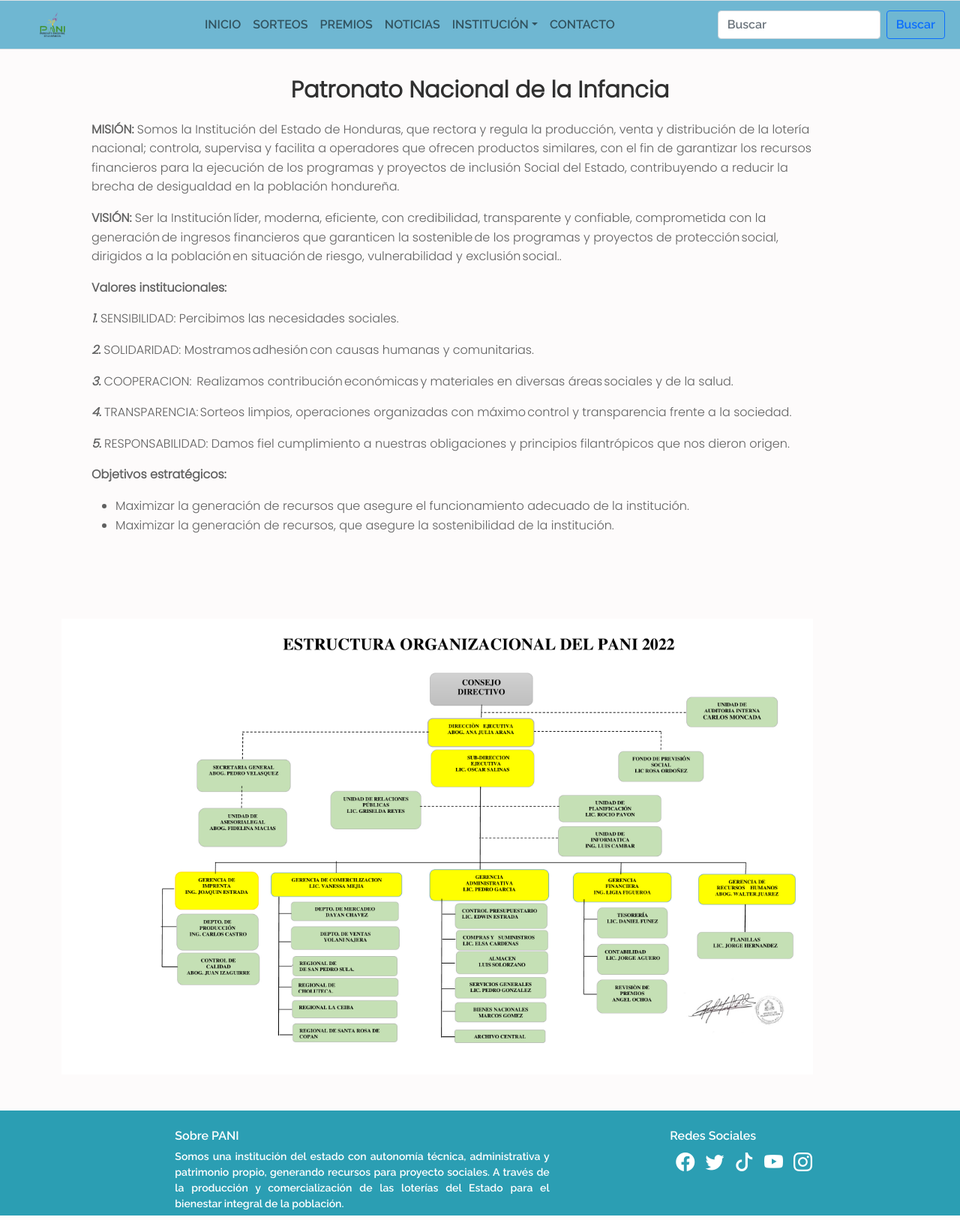
After one commit to AlexanderCaballero05/Pagina_Web_PANI, a PHP site: page /institucion.html in a window 1280 px wide. The commit adds this page. Shown: the whole page at 75% size. Run offline with PHP 8.4, Linux system fonts and the light colour scheme.

Commit message:
nuevos cambios

```diff
--- a/css/style.css
+++ b/css/style.css
@@ -1,6 +1,9 @@
-@import url('https://fonts.googleapis.com/css2?family=Raleway:wght@600&family=Roboto:wght@300&display=swap');
+@import url('https://fonts.googleapis.com/css2?family=Poppins:wght@300&family=Raleway:wght@600&family=Roboto:wght@300&display=swap');
 
 
+body{
+  background-color:#fdfbfb !important;
+}
 a{
     color:#fff;
   text-decoration: none;
@@ -9,11 +12,35 @@ a{
   font-size: 16px;
 }
 
+P{
+  text-align: left;
+}
+
+h1, h2{
+  font-weight: 500;
+  color: #303030;
+  line-height: 1.6em;
+  margin: 0 0 15px 0;
+  clear: both;
+
+}
+
+h2, h1{
+  font-size: 1.9em;
+}
+
+img{
+  border: 0;
+  max-width: 90% !important;
+  height: auto;
+  margin-top: 0px;
+}
 .navbar{
   /*background-color: transparent !important;*/
   background-color:#49a6c8c9 !important;
   font-family: 'Raleway', sans-serif !important;
   word-spacing: 30px !important;
+
 
 }
 
@@ -29,6 +56,7 @@ a{
   object-fit: cover;
   top: 0;
   left: 0;
+  right: 0;
   min-height: 500px;
 }
 
@@ -37,6 +65,8 @@ a{
   font-family: 'Raleway', sans-serif !important;
   color: #fff;
   font-size: 14px;
+  width: 100% !important;
+  height: 140px;
 
 }
 
@@ -56,6 +86,15 @@ text-align: justify !important;
   padding-top: 1.5em;
   text-align: center;
 }
+
+.contacto{
+  line-height : 1.6em;
+  font-family: 'Poppins', sans-serif !important;
+  color: #606060 !important;
+  width: 95%;
+
+}
+
 
 
 
--- /dev/null
+++ b/footer.html
@@ -0,0 +1,66 @@
+<!DOCTYPE html>
+<html lang="en">
+<head>
+  <meta charset="UTF-8">
+  <meta http-equiv="X-UA-Compatible" content="IE=edge">
+  <meta name="viewport" content="width=device-width, initial-scale=1.0">
+  <title>PANI-Instituto Nacional de la Infancia</title>
+    <link rel="icon" href="/img/pani1.png" type="image/png">
+
+    <link rel="stylesheet" href="/css/bootstrap.min.css">
+    <link rel="stylesheet" href="/css/bootstrap-icons.css">
+    <link rel="stylesheet" href="https://cdn.jsdelivr.net/npm/bootstrap-icons@1.10.3/font/bootstrap-icons.css">
+    <link href="/css/style.css" rel="stylesheet"/>
+
+</head>
+<body>
+  <footer class="footer m-auto">
+    <div class="container-fluid p-lg-4 footer m-auto pb-2">
+      <div class="row">
+        <div class="col-sm-2">
+
+        </div>
+        <div class="col-sm-5">
+            <h6>Sobre PANI</h6>
+            <P class="text-justify"> Somos una institución del estado con autonomía técnica, administrativa y patrimonio propio, generando recursos para proyecto sociales. A través de la producción y comercialización de las loterías del Estado para el bienestar integral de la población.</P>
+        </div>
+            <div class="col-sm-1">
+
+            </div>
+         <div class="col-sm-3">
+
+            <ul>
+              <h6 class=""> Redes Sociales</h6>
+              <i>
+                <a href="https://www.facebook.com/panihonduras" target="_blank"><i class="bi-facebook"></i></a>
+              </i>
+              <i>
+                <a href="https://twitter.com/honduraspani" target="_blank"><i class="bi-twitter"></i></a>
+              </i>
+              <i>
+                <a href="https://www.tiktok.com/discover/pani-honduras?lang=en" target="_blank"><i class="bi-tiktok"></i></a>
+              </i>
+              <i>
+                <a><i class="bi-youtube"></i></a>
+              </i>
+              <i>
+                <a href="https://www.instagram.com/loterianacionalpani/?hl=en" target="_blank"><i class="bi-instagram"></i></a>
+              </i>
+
+            </ul>
+         </div>
+
+      </div>
+
+    </div>
+  </footer>
+
+
+
+
+
+
+  <script src="/js/jquery-3.5.1.slim.min.js"></script>
+            <script src="/js/bootstrap.min.js"></script>
+</body>
+</html>
--- /dev/null
+++ b/institucion.html
@@ -0,0 +1,131 @@
+<!DOCTYPE html>
+<html lang="en">
+    <meta charset="UTF-8">
+    <meta http-equiv="X-UA-Compatible" content="IE=edge">
+    <meta name="viewport" content="width=device-width, initial-scale=1.0">
+    <title>PANI-Instituto Nacional de la Infancia</title>
+    <link rel="icon" href="/img/pani1.png" type="image/png">
+
+    <link rel="stylesheet" href="/css/bootstrap.min.css">
+    <link rel="stylesheet" href="/css/bootstrap-icons.css">
+    <link rel="stylesheet" href="https://cdn.jsdelivr.net/npm/bootstrap-icons@1.10.3/font/bootstrap-icons.css">
+    <link href="/css/style.css" rel="stylesheet"/>
+
+
+
+
+</head>
+<body>
+
+    <!---------------------------------------INICIO DE MENU--------------------------------------->
+
+         <nav class="navbar navbar-expand-lg navbar-light bg-light border-top border-bottom fixed-top p-2">
+          <div class="container-fluid">
+         <a class="navbar-brand" href="/contacto.html">
+          <img src="/img/pani1.png" class="mx-auto d-block" alt="logo-pani" width="100px">
+        </a>
+          <button class="navbar-toggler" type="button" data-bs-toggle="collapse" data-bs-target="#navbarSupportedContent" aria-controls="navbarSupportedContent" aria-expanded="false" aria-label="Toggle navigation">
+            <span class="navbar-toggler-icon"></span>
+          </button>
+
+
+          <div class="collapse navbar-collapse" id="navbarSupportedContent">
+            <ul class="navbar-nav mx-auto mb-lg-0">
+              <li class="nav-item">
+                <a class="nav-link" aria-current="page" href="/index.html">Inicio</a>
+              </li>
+              <li class="nav-item">
+                <a class="nav-link" href="index.html">Sorteos</a>
+              </li>
+              <li class="nav-item">
+                <a class="nav-link" href="#">Premios</a>
+                <li class="nav-item">
+                    <a class="nav-link" href="#">Noticias</a>
+                  </li>
+              </li>
+              <li class="nav-item dropdown">
+                <a class="nav-link dropdown-toggle" href="#" id="navbarDropdown" role="button" data-bs-toggle="dropdown" aria-expanded="false">Institución</a>
+                <ul class="dropdown-menu" aria-labelledby="navbarDropdown">
+                  <li><a class="dropdown-item" href="/institucion.html">Historia</a></li>
+                    <li><a class="dropdown-item" href="/institucion.html">Misión/Visión </a></li>
+                  <li><a class="dropdown-item" href="/institucion.html">Valores </a></li>
+
+                  <li><hr class="dropdown-divider"></li>
+                  <li><a class="dropdown-item" href="#">Productos</a></li>
+                </ul>
+              </li>
+
+              <li class="nav-item">
+                <a class="nav-link" href="/contacto.html">Contacto</a>
+              </li>
+            </ul>
+
+            <form class="d-flex">
+              <input class="form-control me-2" type="search" placeholder="Buscar" aria-label="Search">
+              <button class="btn btn-outline-primary" type="submit" >Buscar</button>
+            </form>
+          </div>
+        </div>
+      </nav>
+
+
+    <!---------------------------------------CIERRE DE MENU--------------------------------------->
+
+    <!--Institucion-->
+    <div class="container m-auto">
+        <div class="row mt-5 mb-5 text-center m-auto">
+            <div class="col-sm-12 pt-5 pb-5 contacto m-auto">
+                  <h2><strong>Patronato Nacional de la Infancia</strong></h2>
+                <p class="contacto"><strong>MISIÓN:</strong> Somos la Institución del Estado de Honduras, que rectora y regula la producción, venta y distribución de la lotería nacional; controla, supervisa y facilita a operadores que ofrecen productos similares, con el fin de garantizar los recursos financieros para la ejecución de los programas y proyectos de inclusión Social del Estado, contribuyendo a reducir la brecha de desigualdad en la población hondureña.
+                </p>
+                <p class="contacto"><strong>VISIÓN: </strong> Ser la Institución líder, moderna, eficiente, con credibilidad, transparente y confiable, comprometida con la generación de ingresos financieros que garanticen la sostenible de los programas y proyectos de protección social, dirigidos a la población en situación de riesgo, vulnerabilidad y exclusión social..
+                </p>
+                 <p><strong>Valores institucionales:</strong></p>
+                 <p>
+                    <strong><em>1.</em></strong>
+                     SENSIBILIDAD: Percibimos las necesidades sociales.
+                 </p>
+                 <p>
+                    <strong><em>2. </em></strong>
+                    SOLIDARIDAD: Mostramos adhesión con causas humanas y comunitarias.
+                 </p>
+                 <p>
+                    <strong><em>3. </em></strong>
+                    COOPERACION:  Realizamos contribución económicas y materiales en diversas áreas sociales y de la salud.
+                 </p>
+                 <p>
+                    <strong><em>4. </em></strong>
+                    TRANSPARENCIA: Sorteos limpios, operaciones organizadas con máximo control y transparencia frente a la sociedad.
+                 </p>
+                 <p>
+                    <strong><em>5. </em></strong>
+                    RESPONSABILIDAD: Damos fiel cumplimiento a nuestras obligaciones y principios filantrópicos que nos dieron origen.
+                 </p>
+                 <p class="contacto"><strong>Objetivos estratégicos: </strong>
+                    <ul>
+                        <li class="text-justify">Maximizar la generación de recursos que asegure el funcionamiento adecuado de la institución.</li>
+                        <li class="text-justify">Maximizar la generación de recursos, que asegure la sostenibilidad de la institución.</li>
+
+                    </ul>
+                </p>
+        </div>
+      </div>
+    </div>
+
+    <div class="container m-auto w-auto h-auto">
+      <div class="row mb-5">
+      <img src="/img/organigrama.jpg" alt="Organigrama_PANI">
+      </div>
+    </div>
+
+    <!-------------------------------------------INICIO DE FOOTER-------------------------------------->
+
+      <footer class="footer m-auto">
+        <iframe class="footer" src="/footer.html" frameborder="0" scrolling = "no"></iframe>
+      </footer>
+<!-------------------------------------------FINAL DE FOOTER/-------------------------------------->
+
+
+
+</body>
+</html>
```
Also changed, not shown: contacto.html (+24 -57 lines), index.html (+6 -44 lines), menu.html (added, +67 -0 lines), img/organigrama.jpg (added).
